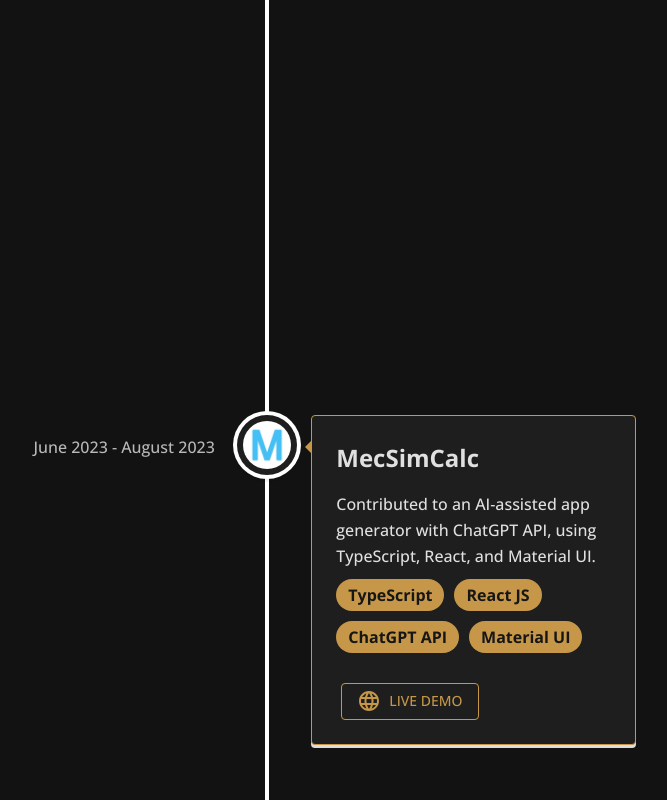
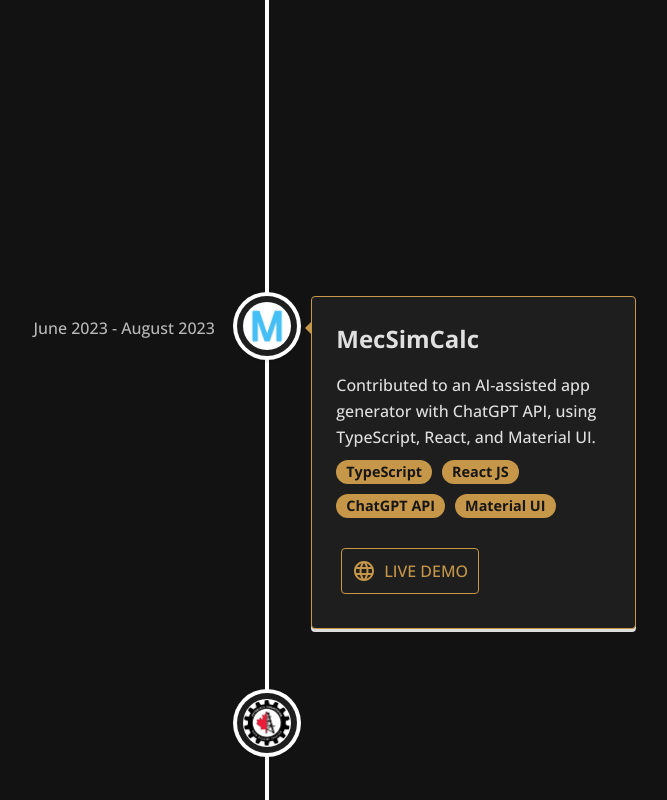
Before and after one commit to Rum2y/personal-portfolio, a React (Vite) app: page / in a window 1280 px wide. Shown: the part 2580-3380 px from the top of the page, without its empty margins (523-1190 px from the left). Built offline with nearby package versions, Linux system fonts and the light colour scheme.

Commit message:
mall screens

```diff
--- a/src/Components/Card.jsx
+++ b/src/Components/Card.jsx
@@ -16,7 +16,7 @@
               backgroundImage: "linear-gradient(to right, #171616, #1a1a1a)",
             }}
           >
-            <CardContent sx={{ padding: 5 }}>
+            <CardContent sx={{ padding: { xs: 2, md: 5 } }}>
               <Typography
                 variant="h5"
                 component="div"
--- a/src/Components/Chips.jsx
+++ b/src/Components/Chips.jsx
@@ -8,12 +8,30 @@
           key={index}
           label={item}
           sx={{
-            marginRight: "10px",
+            marginRight: {
+              xs: "5px",
+              md: "10px",
+            },
             backgroundColor: "#C69749",
             color: "#171616",
-            fontWeight: "bold",
-            fontSize: "1rem",
+            fontWeight: {
+              xs: "700",
+              md: "bold",
+            },
+            fontSize: {
+              xs: "0.7rem",
+              sm: "0.8rem",
+              md: "0.9rem",
+            },
+            padding: {
+              xs: "6px",
+              md: "10px",
+            },
+            height: "24px",
             marginBottom: "10px",
+            "& .MuiChip-label": {
+              padding: 0, // override label padding
+            },
           }}
         />
       ))}
--- a/src/Components/Work.jsx
+++ b/src/Components/Work.jsx
@@ -184,12 +184,9 @@
               />
             }
           >
-            <h3
-              className="vertical-timeline-element-title"
-              style={{ fontSize: "1.5rem", fontWeight: "bold" }}
-            >
+            <h4 className="vertical-timeline-element-title text-[1.2rem] lg:text-[1.5rem] font-bold ">
               {el.name}
-            </h3>
+            </h4>
             <p
               className="vertical-timeline-element-desc"
               style={{ marginBottom: "10px" }}
@@ -197,7 +194,7 @@
               {el.desc}
             </p>
             <Chips items={el.code} />
-            <div className="flex mt-5">
+            <div className="flex mt-2 lg:mt-5">
               {el.links.map((link, index) => (
                 <Button
                   key={index}
@@ -211,17 +208,19 @@
                       color: "#E0E0E0",
                     },
                     margin: "0 5px",
+                    marginBottom: {
+                      xs: "5px",
+                      md: "10px",
+                    },
+                    padding: {
+                      xs: "6px",
+                      md: "10px",
+                    },
                   }}
                   href={link.url}
                   target="_blank"
                 >
-                  <span
-                    style={{
-                      display: "flex",
-                      alignItems: "center",
-                      gap: "8px",
-                    }}
-                  >
+                  <span className="flex items-center gap-1 lg:gap-2 text-[.7rem] lg:text-base">
                     {link.icon}
                     {link.name}
                   </span>
```
